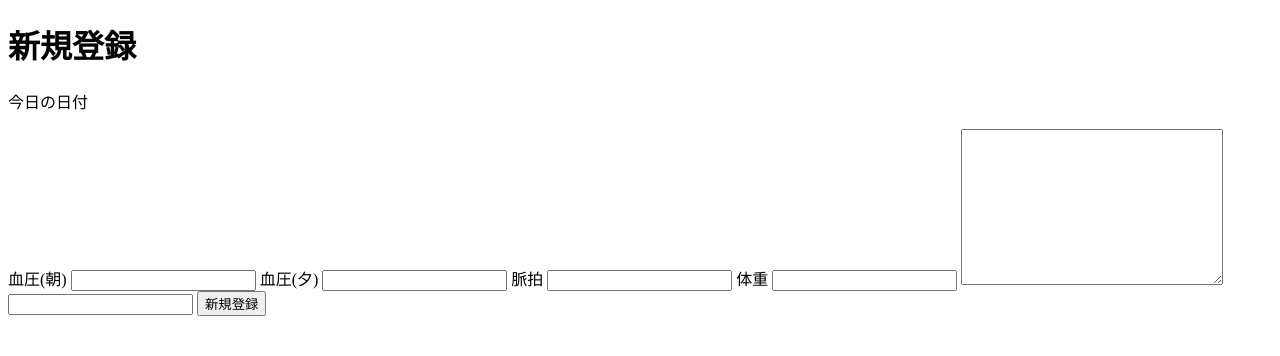
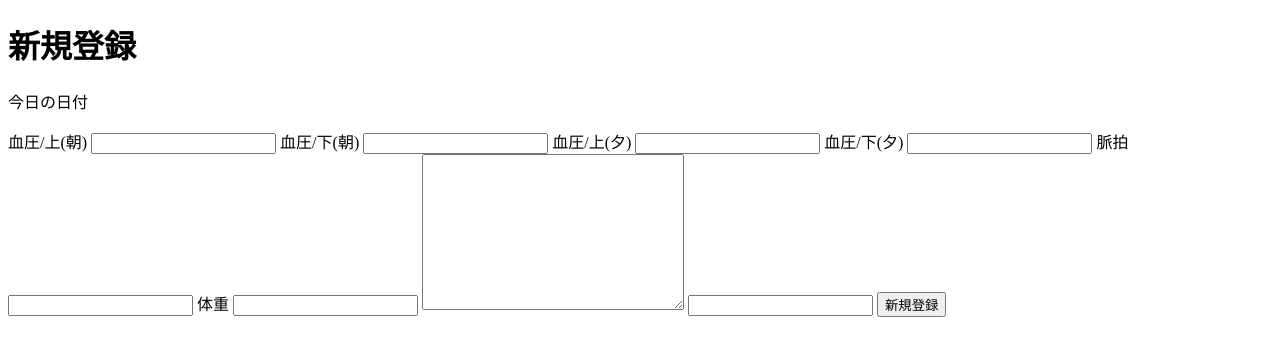
Before and after one commit to kugaitomomi/healthcare-app, a Flask app: template templates/create.html in a window 1280 px wide. Shown: the top 356 px of the page. Run offline with Flask 2, Linux system fonts and the light colour scheme; the template is opened without the code that fills it, so the values that code supplies are empty.

Commit message:
feat: create register page

```diff
--- a/app.py
+++ b/app.py
@@ -26,3 +26,8 @@ class Post(db.Model):
 @app.route('/')
 def index():
     return render_template('index.html')
+
+
+@app.route('/create')
+def create():
+    return render_template('create.html')
--- a/templates/create.html
+++ b/templates/create.html
@@ -4,9 +4,13 @@
 <h1>新規登録</h1>
 <form method="POST">
     <p>今日の日付</p>
-      <label for="low_morning">血圧(朝)</label>
+      <label for="upper_morning">血圧/上(朝)</label>
+      <input type="number" name="upper_morning" id="upper_morning">
+      <label for="low_morning">血圧/下(朝)</label>
       <input type="number" name="low_morning" id="low_morning">
-      <label for="low_evening">血圧(夕)</label>
+      <label for="upper_evening">血圧/上(夕)</label>
+      <input type="number" name="upp_erevening" id="upper_evening">
+      <label for="low_evening">血圧/下(夕)</label>
       <input type="number" name="low_evening" id="low_evening">
       <label for="pulse">脈拍</label>
       <input type="number" name="pulse" id="pulse">
--- a/templates/index.html
+++ b/templates/index.html
@@ -2,6 +2,7 @@
 {% extends "base.html" %}
 {% block content %}
   <h1>体調管理アプリ</h1>
+  <a href="/create" role="button">新規作成画面</a>
   <article>
     <p>今日の日付</p>
     <dl>
```
